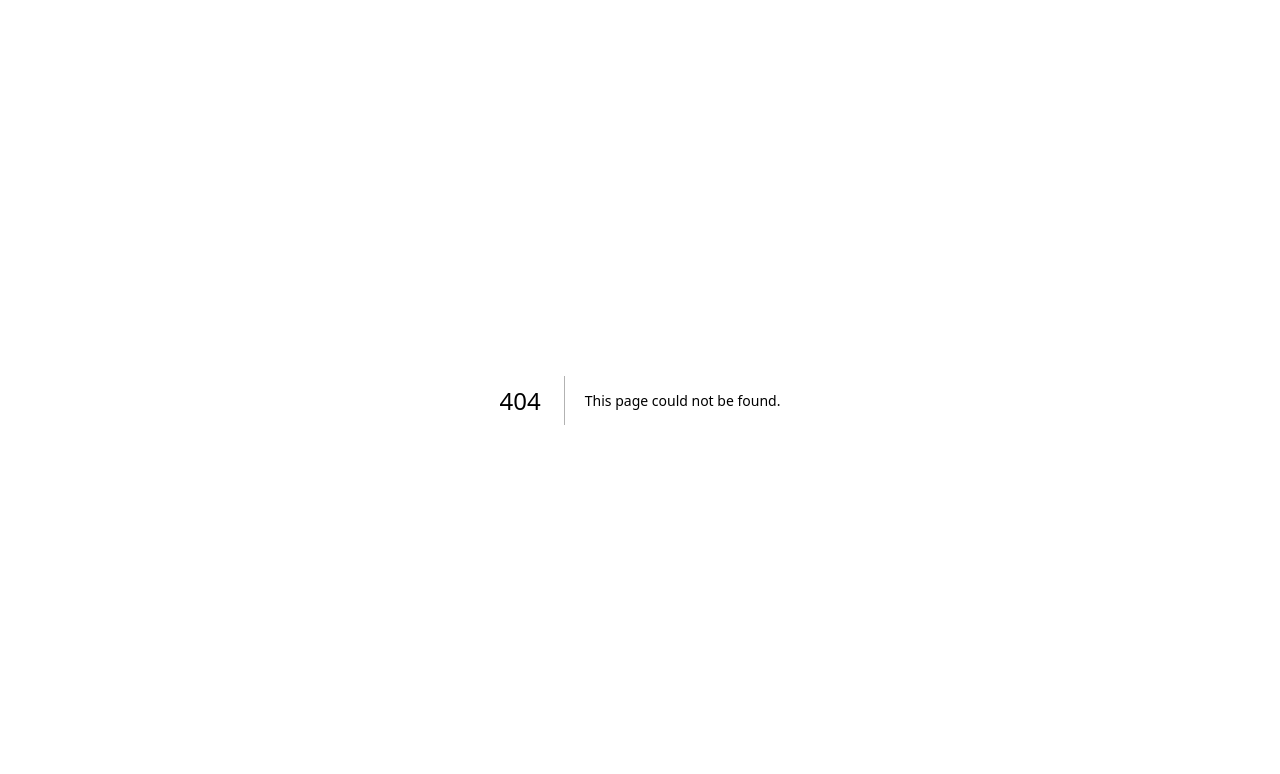
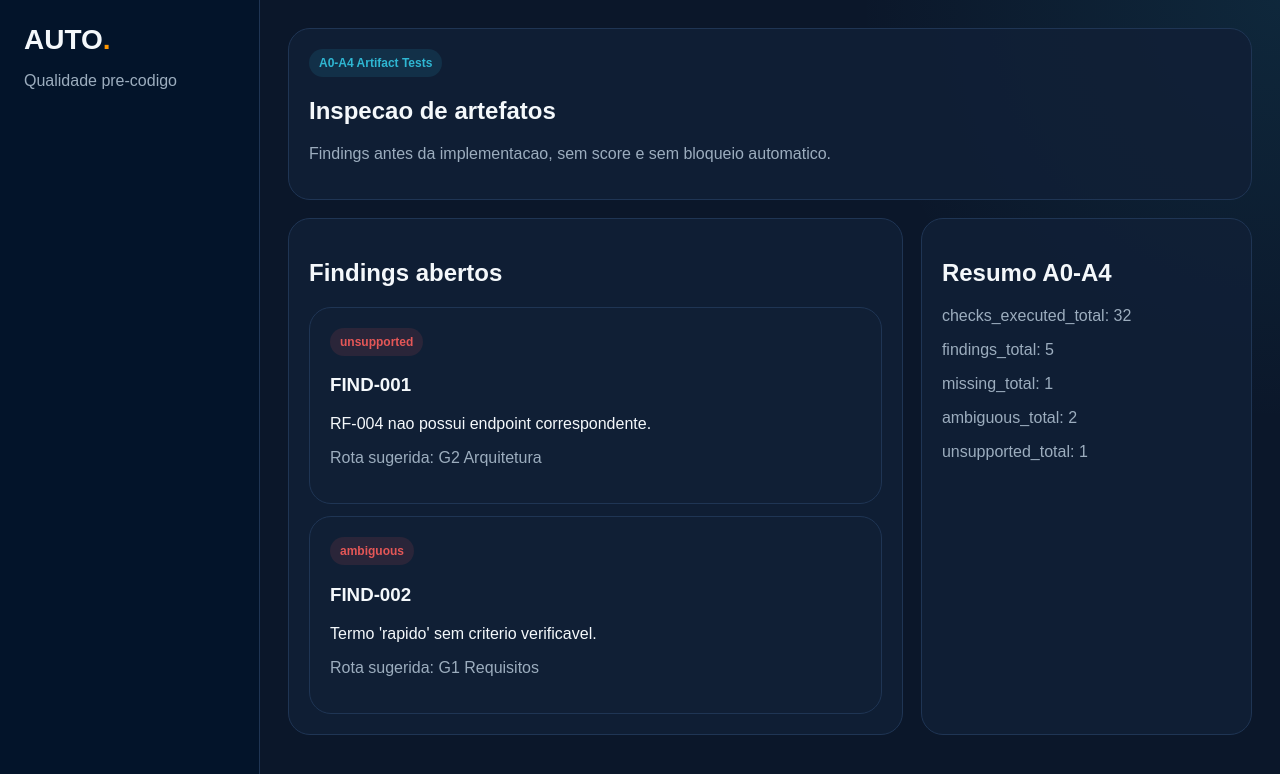
Before and after one commit to INNOVAI-LTDA/auto, a Next.js app in the folder apps/factory-cockpit/: page /quality in a window 1280 px wide. Before the commit this address had no page. Shown: the top 774 px of the page. Built offline with nearby package versions, Linux system fonts and the light colour scheme.

Commit message:
chore(factory-cockpit): add quality page

```diff
--- /dev/null
+++ b/apps/factory-cockpit/app/quality/page.tsx
@@ -0,0 +1,58 @@
+const findings = [
+  {
+    id: 'FIND-001',
+    type: 'unsupported',
+    description: 'RF-004 nao possui endpoint correspondente.',
+    route: 'G2 Arquitetura',
+  },
+  {
+    id: 'FIND-002',
+    type: 'ambiguous',
+    description: "Termo 'rapido' sem criterio verificavel.",
+    route: 'G1 Requisitos',
+  },
+]
+
+export default function QualityPage() {
+  return (
+    <main className="industrial-shell">
+      <aside className="sidebar">
+        <div className="brand">AUTO<span>.</span></div>
+        <p className="muted">Qualidade pre-codigo</p>
+      </aside>
+
+      <section className="main">
+        <div className="panel" style={{ marginBottom: 18 }}>
+          <span className="signal">A0-A4 Artifact Tests</span>
+          <h1>Inspecao de artefatos</h1>
+          <p className="muted">Findings antes da implementacao, sem score e sem bloqueio automatico.</p>
+        </div>
+
+        <div className="grid-2">
+          <div className="panel">
+            <h2>Findings abertos</h2>
+            <div style={{ display: 'grid', gap: 12 }}>
+              {findings.map((finding) => (
+                <div className="panel" key={finding.id}>
+                  <span className="signal fault">{finding.type}</span>
+                  <h3>{finding.id}</h3>
+                  <p>{finding.description}</p>
+                  <p className="muted">Rota sugerida: {finding.route}</p>
+                </div>
+              ))}
+            </div>
+          </div>
+
+          <aside className="panel">
+            <h2>Resumo A0-A4</h2>
+            <p className="muted">checks_executed_total: 32</p>
+            <p className="muted">findings_total: 5</p>
+            <p className="muted">missing_total: 1</p>
+            <p className="muted">ambiguous_total: 2</p>
+            <p className="muted">unsupported_total: 1</p>
+          </aside>
+        </div>
+      </section>
+    </main>
+  )
+}
```
